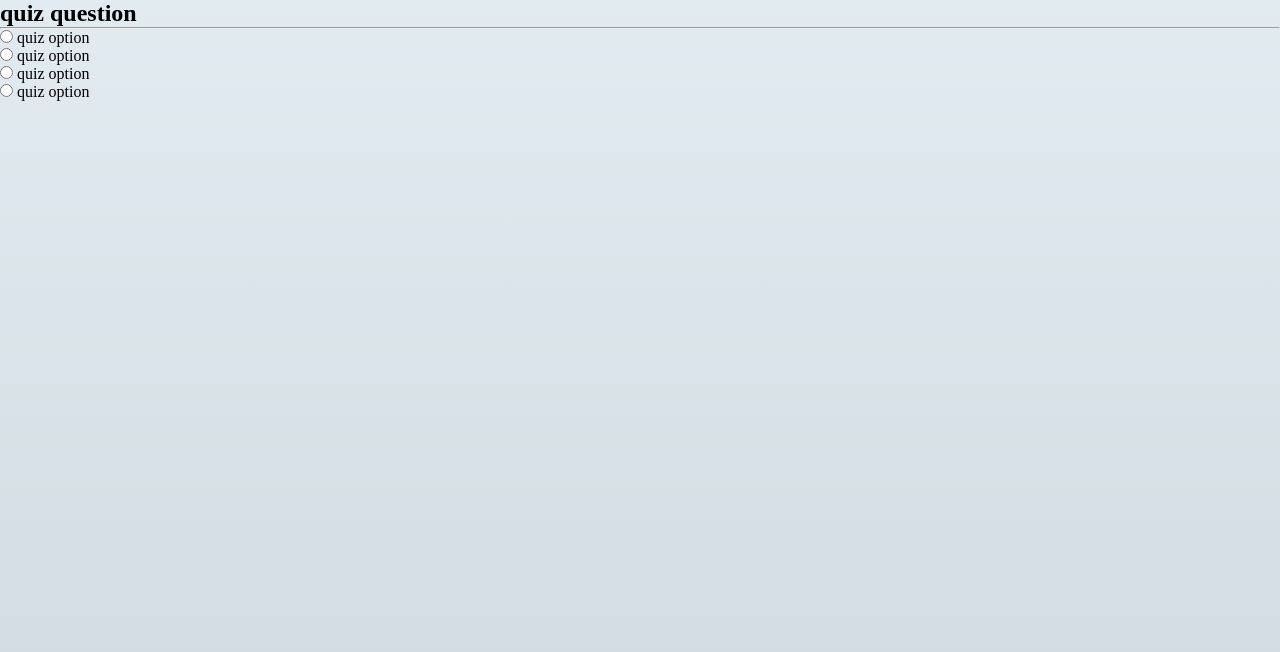
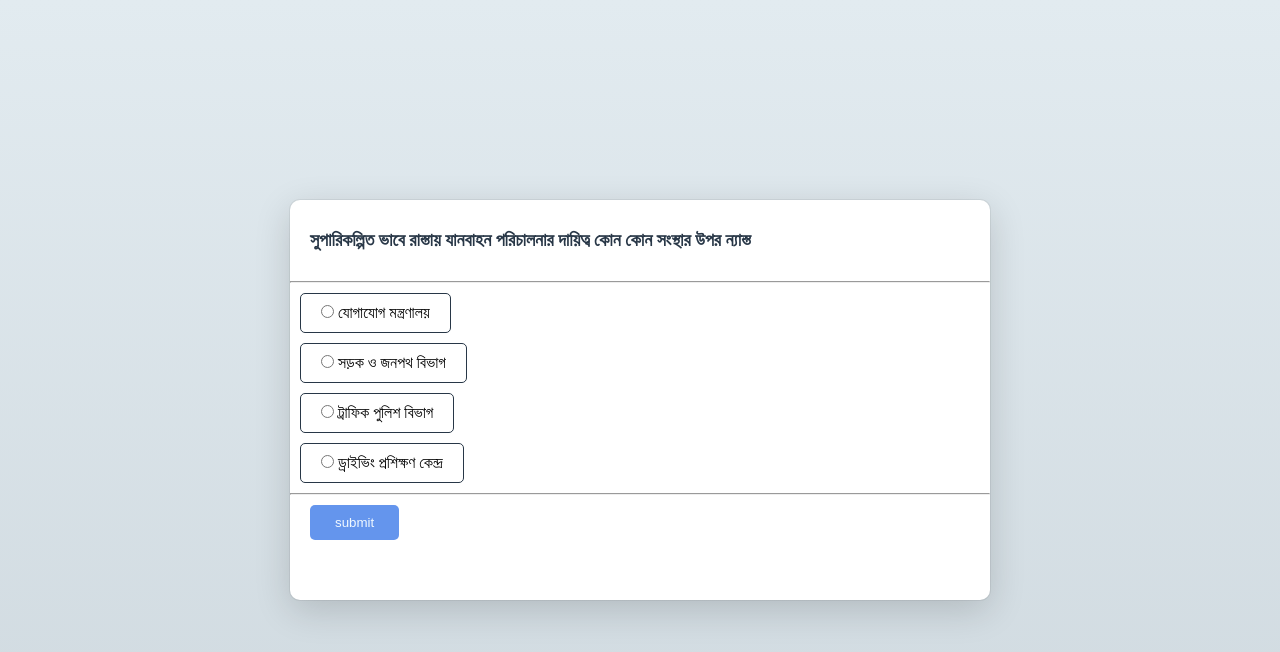
Before and after one commit to abssujan/brtc-quiz-app, a plain HTML site: page index.html in a window 1280 px wide. Drawn offline with Linux system fonts and the light colour scheme.

Commit message:
style card

```diff
--- a/css/style.css
+++ b/css/style.css
@@ -2,9 +2,48 @@
     padding: 0;
     margin: 0;
     box-sizing: border-box;
+    list-style: none;
 }
 
 body{
     height: 100vh;
     background-image: linear-gradient(to top, #cfd9df 0%, #e2ebf0 100%);
+    display: flex;
+    align-items: center;
+    justify-content: center;
 }
+
+.quiz-section {
+    height: 400px;
+    width: 700px;
+    background-color: white;
+    border-radius: 10px;
+    box-shadow: rgba(0, 0, 0, 0.16) 0px 10px 36px 0px, rgba(0, 0, 0, 0.06) 0px 0px 0px 1px;
+}
+.question {
+    margin: 30px 20px;
+    font-size: 18px;
+    color: #283747;
+}
+
+#quiz li {
+    border: 1px solid #283747;
+    width: fit-content;
+    margin: 10px 10px;
+    padding: 10px 20px;
+    border-radius: 5px;
+
+}
+input{
+    cursor: pointer;
+}
+
+#submit {
+    margin: 10px 20px;
+    padding: 10px 25px;
+    background-color: #6495ED;
+    border: none;
+    border-radius: 5px;
+    color: aliceblue;
+    cursor: pointer;
+}
--- a/index.html
+++ b/index.html
@@ -11,26 +11,30 @@
     <body>
         <div class="quiz-section">
             <div id="quiz">
-                <h2 class="question" id="question">quiz question</h2>
+                <h2 class="question" id="question">সুপারিকল্পিত ভাবে রাস্তায় যানবাহন পরিচালনার দায়িত্ব কোন কোন সংস্থার উপর ন্যাস্ত</h2>
                 <hr>
                 <ul>
                     <li>
                         <input type="radio" name="answer" class="answer" id="a">
-                        <label for="a" id="option_1"> quiz option</label>
+                        <label for="a" id="option_1"> যোগাযোগ মন্ত্রণালয়</label>
                     </li>
                     <li>
                         <input type="radio" name="answer" class="answer" id="a">
-                        <label for="a" id="option_1"> quiz option</label>
+                        <label for="a" id="option_1"> সড়ক ও জনপথ বিভাগ</label>
                     </li>
                     <li>
                         <input type="radio" name="answer" class="answer" id="a">
-                        <label for="a" id="option_1"> quiz option</label>
+                        <label for="a" id="option_1"> ট্রাফিক পুলিশ বিভাগ</label>
                     </li>
                     <li>
                         <input type="radio" name="answer" class="answer" id="a">
-                        <label for="a" id="option_1"> quiz option</label>
+                        <label for="a" id="option_1"> ড্রাইভিং প্রশিক্ষণ কেন্দ্র</label>
                     </li>
                 </ul>
+                <hr>
+                <div>
+                    <button id="submit">submit</button>
+                </div>
             </div>
         </div>
 
```
